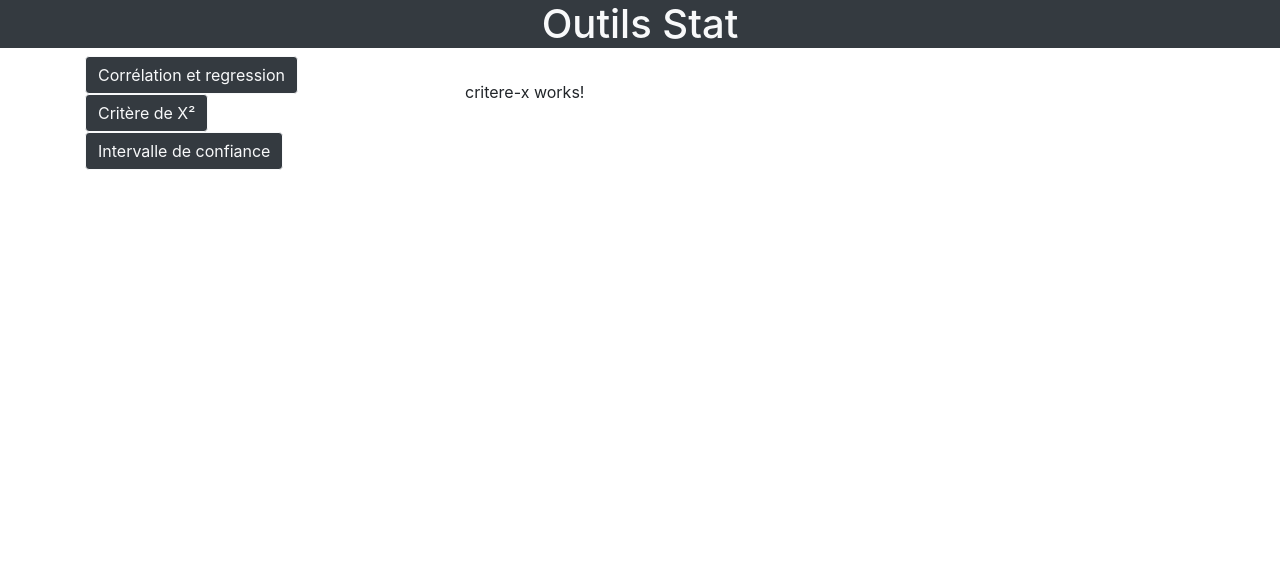
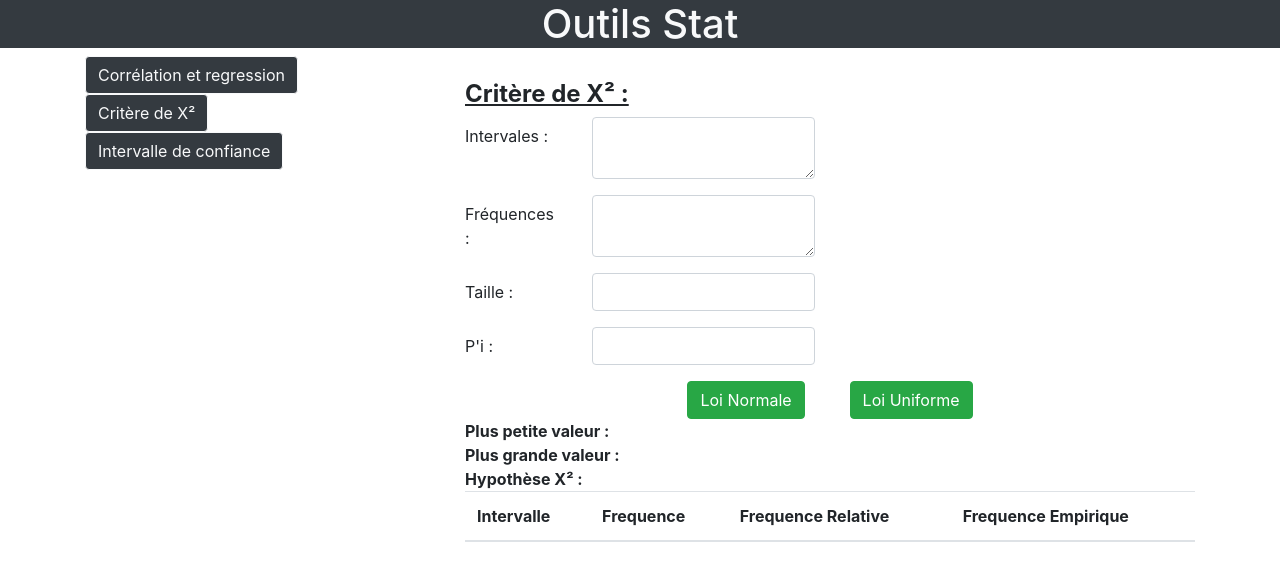
Before and after one commit to alyRady/Stat, an Angular app: page /critereX in a window 1280 px wide. Shown: the top 580 px of the page. Built offline with nearby package versions, Linux system fonts and the light colour scheme.

Commit message:
almost there

```diff
--- a/src/app/critere-x/critere-x.component.html
+++ b/src/app/critere-x/critere-x.component.html
@@ -1 +1,59 @@
-<p>critere-x works!</p>
+<h4><b><u>Critère de X² :</u></b></h4>
+<div class="form-group row">
+  <label for="Intervalles" class="col-md-2 col-form-label">Intervales : </label>
+  <div class="col-xs-8 col-sm-4">
+    <textarea type="text" class="form-control " id="Intervalles" rows="2" [(ngModel)]="intervalle"></textarea>
+  </div>
+</div>
+<div class="form-group row">
+  <label for="Freq" class="col-md-2 col-form-label">Fréquences : </label>
+  <div class="col-xs-8 col-sm-4">
+    <textarea type="text" class="form-control " id="Freq" rows="2" [(ngModel)]="freq"></textarea>
+  </div>
+</div>
+<div class="form-group row">
+  <label for="Taille" class="col-md-2 col-form-label">Taille : </label>
+  <div class="col-xs-8 col-sm-4">
+    <input type="text" class="form-control" id="Taille" [(ngModel)]="taille">
+  </div>
+</div>
+<div class="form-group row">
+  <label for="pi" class="col-md-2 col-form-label">P'i : </label>
+  <div class="col-xs-8 col-sm-4">
+    <input type="text" class="form-control" id="pi" [(ngModel)]="pi">
+  </div>
+</div>
+<div class="col text-center"><button class="btn btn-success" (click)="calculerNorm()">Loi Normale</button>&nbsp;&nbsp;&nbsp;&nbsp;&nbsp;&nbsp;&nbsp;&nbsp;&nbsp;
+<button class="btn btn-success" (click)="calculerUni()">Loi Uniforme</button></div>
+<b>Plus petite valeur : </b>{{ppv}} <br>
+<b>Plus grande valeur : </b>{{pgv}} <br>
+<b>Hypothèse X² : </b>{{resX}} <br>
+<table class="table table-striped">
+  <thead>
+  <tr>
+    <th class="col-xs-4">Intervalle</th>
+    <th class="col-xs-4">Frequence</th>
+    <th class="col-xs-4">Frequence Relative</th>
+    <th class="col-xs-4">Frequence Empirique</th>
+  </tr>
+  </thead>
+  <tbody>
+  <tr *ngFor="let index of this.splitFreq; index as i">
+    <td>{{this.splitInt[i]}}</td>
+    <td>{{this.splitFreq[i]}}</td>
+    <td>{{this.freqRel[i]}}</td>
+    <td>{{this.freqEmp[i]}}</td>
+  </tr>
+  </tbody>
+</table>
+<!--<b>Esperance de X : </b>{{espX}} <br>
+<b>Esperance de Y : </b>{{espY}} <br>
+<b>Variance de X : </b>{{varX}} <br>
+<b>Variance de Y : </b>{{varY}} <br>
+<b>Covariance : </b>{{covar}} <br>
+<b>Coefficient de correlation : </b>{{coef}} <br>
+<b>Formule ligne de regression : y = aX + b </b> <br>
+<b>a : </b>{{a}} <br>
+<b>aX : </b>{{aX}} <br>
+<b>b : </b>{{b}} <br>
+<b>y : </b>{{y}} <br>-->
--- a/src/app/critere-x/critere-x.component.ts
+++ b/src/app/critere-x/critere-x.component.ts
@@ -6,10 +6,79 @@ import { Component, OnInit } from '@angular/core';
   styleUrls: ['./critere-x.component.css']
 })
 export class CritereXComponent implements OnInit {
-
+  freq: string;
+  intervalle: string;
+  freqEmp: string[];
+  freqRel: string[];
+  taille: number;
+  ppv: string;
+  pgv: string;
+  splitInt: string[];
+  splitFreq: string[];
+  splitVal: string[];
+  pi: string;
+  calcX: number;
+  resX: string;
   constructor() { }
 
   ngOnInit(): void {
   }
+  calculerNorm() {
+    this.calcX = 0 ;
+    this.splitFreq = [] ;
+    this.splitInt = [] ;
+    this.splitVal = [] ;
+    this.freqEmp = [] ;
+    this.freqRel = [] ;
+    let sommePpv = 0;
+    let sommePgv = 0;
+    const splitPi = this.pi.split(' ') ;
+    this.splitInt = this.intervalle.split(' ') ;
+    this.splitFreq = this.freq.split(' ') ;
+    // tslint:disable-next-line:prefer-for-of
+    for (let i = 0 ; i < this.splitFreq.length ; i++ ) {
+      this.freqRel.push(String(Number(this.splitFreq[i]) / this.taille )) ;
+      this.splitVal = this.splitInt[i].split(';');
+      this.freqEmp.push(String((Number(this.splitVal[1]) - Number(this.splitVal[0])) / this.taille )) ;
+      sommePpv = sommePpv + (Number(this.splitFreq[i]) * Number(this.splitVal[0]));
+      sommePgv = sommePgv + (Number(this.splitFreq[i]) * Number(this.splitVal[1]));
+      console.log(splitPi[i]);
+      this.calcX = this.calcX + Math.pow(Number(this.freqRel[i]) - Number(splitPi[i]), 2) / Number(splitPi[i]);
+      console.log(this.calcX);
+    }
+    this.ppv = String(sommePpv / this.taille) ;
+    this.ppv = Number.parseFloat(this.ppv).toFixed(2) ;
+    this.pgv = String(sommePgv / this.taille) ;
+    this.pgv = Number.parseFloat(this.pgv).toFixed(2);
+    this.resX = String(this.taille * this.calcX) ;
+    console.log(this.resX);
+    this.resX = Number.parseFloat(this.resX).toFixed(2) ;
+    console.log(this.resX);
+  }
+
+  calculerUni() {
+    this.splitFreq = [] ;
+    this.splitInt = [] ;
+    this.splitVal = [] ;
+    this.freqEmp = [] ;
+    this.freqRel = [] ;
+    let sommePpv = 0;
+    let sommePgv = 0;
+    this.splitInt = this.intervalle.split(' ') ;
+    this.splitFreq = this.freq.split(' ') ;
+    const splitPi = this.pi.split(' ') ;
+    // tslint:disable-next-line:prefer-for-of
+    for (let i = 0 ; i < this.splitFreq.length ; i++ ) {
+      this.freqRel.push(String(Number(this.splitFreq[i]) / this.taille )) ;
+      this.splitVal = this.splitInt[i].split(';');
+      this.freqEmp.push(String((Number(this.splitVal[1]) - Number(this.splitVal[0])) / this.taille )) ;
+      sommePpv = sommePpv + (Number(this.splitFreq[i]) * Number(this.splitVal[0]));
+      sommePgv = sommePgv + (Number(this.splitFreq[i]) * Number(this.splitVal[1]));
+    }
+    this.ppv = String(sommePpv / this.taille) ;
+    this.ppv = Number.parseFloat(this.ppv).toFixed(2) ;
+    this.pgv = String(sommePgv / this.taille) ;
+    this.pgv = Number.parseFloat(this.pgv).toFixed(2);
+  }
 
 }
--- a/src/app/estimations/estimations.component.html
+++ b/src/app/estimations/estimations.component.html
@@ -1 +1,31 @@
-<p>estimations works!</p>
+<h4><b><u>Estimations d'un échantillon :</u></b></h4>
+<div class="form-group row">
+  <label for="ValeursX" class="col-md-2 col-form-label">Valeurs de X : </label>
+  <div class="col-xs-8 col-sm-4">
+    <textarea type="text" class="form-control " id="ValeursX" rows="3" [(ngModel)]="valX"></textarea>
+  </div>
+</div>
+<div class="form-group row">
+  <label for="ValeursY" class="col-md-2 col-form-label">Valeurs de Y : </label>
+  <div class="col-xs-8 col-sm-4">
+    <textarea type="text" class="form-control " id="ValeursY" rows="3" [(ngModel)]="valY"></textarea>
+  </div>
+</div>
+<div class="form-group row">
+  <label for="Prediction" class="col-md-2 col-form-label">Prediction : </label>
+  <div class="col-xs-8 col-sm-4">
+    <input type="text" class="form-control" id="Prediction" [(ngModel)]="pred">
+  </div>
+</div>
+<div class="col text-center"><button class="btn btn-success" (click)="calculer()">Calculer</button></div>
+<b>Esperance de X : </b>{{espX}} <br>
+<b>Esperance de Y : </b>{{espY}} <br>
+<b>Variance de X : </b>{{varX}} <br>
+<b>Variance de Y : </b>{{varY}} <br>
+<b>Covariance : </b>{{covar}} <br>
+<b>Coefficient de correlation : </b>{{coef}} <br>
+<b>Formule ligne de regression : y = aX + b </b> <br>
+<b>a : </b>{{a}} <br>
+<b>aX : </b>{{aX}} <br>
+<b>b : </b>{{b}} <br>
+<b>y : </b>{{y}} <br>
--- a/src/app/estimations/estimations.component.ts
+++ b/src/app/estimations/estimations.component.ts
@@ -1,4 +1,5 @@
 import { Component, OnInit } from '@angular/core';
+import {ActivatedRoute, Router} from '@angular/router';
 
 @Component({
   selector: 'app-estimations',
@@ -6,10 +7,67 @@ import { Component, OnInit } from '@angular/core';
   styleUrls: ['./estimations.component.css']
 })
 export class EstimationsComponent implements OnInit {
-
-  constructor() { }
+  valX: string
+  valY: string
+  espX: string;
+  espY: string;
+  varX: string;
+  varY: string;
+  covar: string;
+  coef: string;
+  pred: number;
+  a: string;
+  aX: string;
+  b: string;
+  y: string
+  constructor( private route: ActivatedRoute, private router: Router) { }
 
   ngOnInit(): void {
   }
+  calculer() {
+    let sommeX = 0 ;
+    let sommeY = 0 ;
+    let calcVarX = 0 ;
+    let calcVarY = 0 ;
+    let calcCo = 0 ;
+    const splittedX = this.valX.split(' ');
+    const splittedY = this.valY.split(' ');
+    for (const i of splittedX) {
+      sommeX = sommeX + Number(i);
+    }
+    for (const i of splittedY) {
+      sommeY = sommeY + Number(i);
+    }
+    this.espX = String(sommeX / splittedX.length);
+    this.espX = Number.parseFloat(this.espX).toFixed(3);
+    this.espY = String(sommeY / splittedY.length);
+    this.espY = Number.parseFloat(this.espY).toFixed(3);
 
+    for (const i of splittedX) {
+      calcVarX = calcVarX + Math.pow((Number(i) - Number(this.espX)), 2 ) ;
+    }
+    for (const i of splittedY) {
+      calcVarY = calcVarY + Math.pow((Number(i) - Number(this.espY)), 2 ) ;
+    }
+    this.varX = String(calcVarX / splittedX.length) ;
+    this.varX = Number.parseFloat(this.varX).toFixed(3);
+    this.varY = String(calcVarY / splittedY.length) ;
+    this.varY = Number.parseFloat(this.varY).toFixed(3);
+
+    for (let i = 0; i < splittedX.length; i++) {
+      calcCo = calcCo + ((Number(splittedX[i]) - Number(this.espX) ) * (Number(splittedY[i]) - Number(this.espY) )) ;
+    }
+    this.covar = String(calcCo / splittedX.length) ;
+    this.covar = Number.parseFloat(this.covar).toFixed(3);
+    this.coef = String(Number(this.covar) / (Math.sqrt(Number(this.varX)) * Math.sqrt(Number(this.varY)))) ;
+    this.coef = Number.parseFloat(this.coef).toFixed(3);
+    this.a = String(Number(this.covar) / Number(this.varX) );
+    this.a = Number.parseFloat(this.a).toFixed(3);
+    this.aX = String(Number(this.a) * Number(this.espX)) ;
+    this.aX = Number.parseFloat(this.aX).toFixed(3);
+    this.b = String(Number(this.espY) - Number(this.aX)) ;
+    this.b = Number.parseFloat(this.b).toFixed(3);
+    this.y = String((Number(this.a) * this.pred) + Number(this.b)) ;
+    this.y = Number.parseFloat(this.y).toFixed(3) ;
+  }
 }
```
Also changed, not shown: src/app/app.module.ts (+5 -5 lines).
